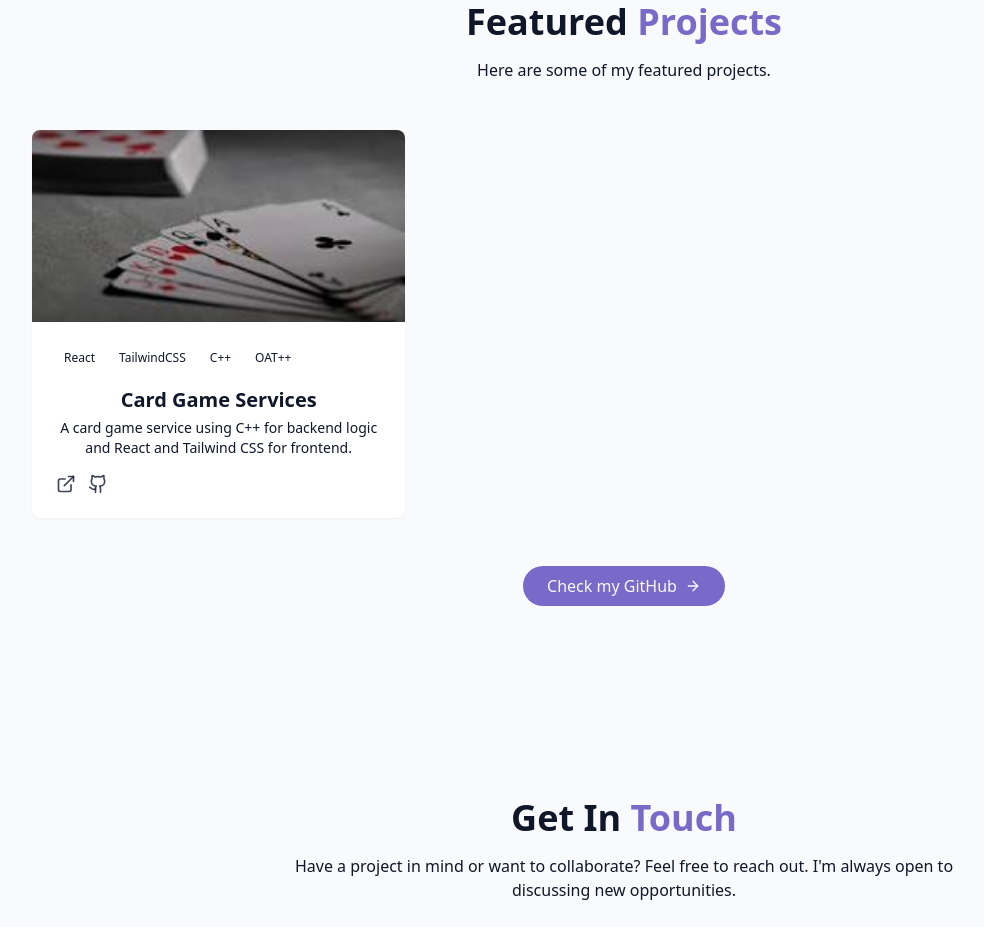
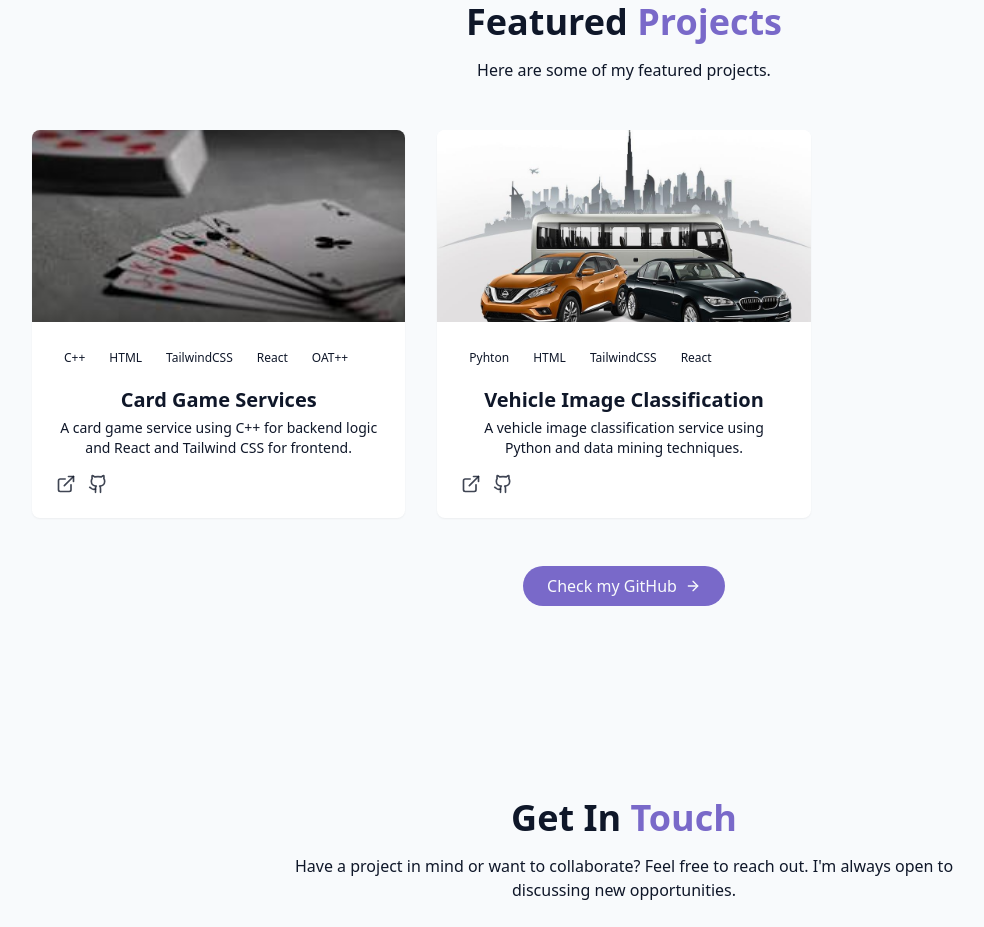
Before and after one commit to yugoo90/Web-Portfolio-, a React (Vite) app: page / in a window 1280 px wide. Shown: the part 1600-2527 px from the top of the page, without its empty margins (16-1000 px from the left). Built offline with nearby package versions, Linux system fonts and the light colour scheme.

Commit message:
added Vehice Image Classification project

```diff
--- a/src/component/ProjectsSection.jsx
+++ b/src/component/ProjectsSection.jsx
@@ -6,9 +6,18 @@ const projects = [
         title: "Card Game Services",
         description: "A card game service using C++ for backend logic and React and Tailwind CSS for frontend.",
         image: "/images/card-game-image.jpeg",
-        tags: ["React", "TailwindCSS", "C++", "OAT++"],
+        tags: ["C++", "HTML", "TailwindCSS", "React", "OAT++"],
         demoUrl: "#",
         githubUrl: "https://github.com/yugoo90/card_games",
+    },
+    {
+        id: 2,
+        title: "Vehicle Image Classification",
+        description: "A vehicle image classification service using Python and data mining techniques.",
+        image: "/images/vehicle-image-classification-image.jpg",
+        tags: ["Pyhton", "HTML", "TailwindCSS", "React"],
+        demoUrl: "#",
+        githubUrl: "https://github.com/yugoo90/Vehicle-Image-Classification",
     }
 ];
 
```
Also changed, not shown: public/images/vehicle-image-classification-image.jpg (added).
